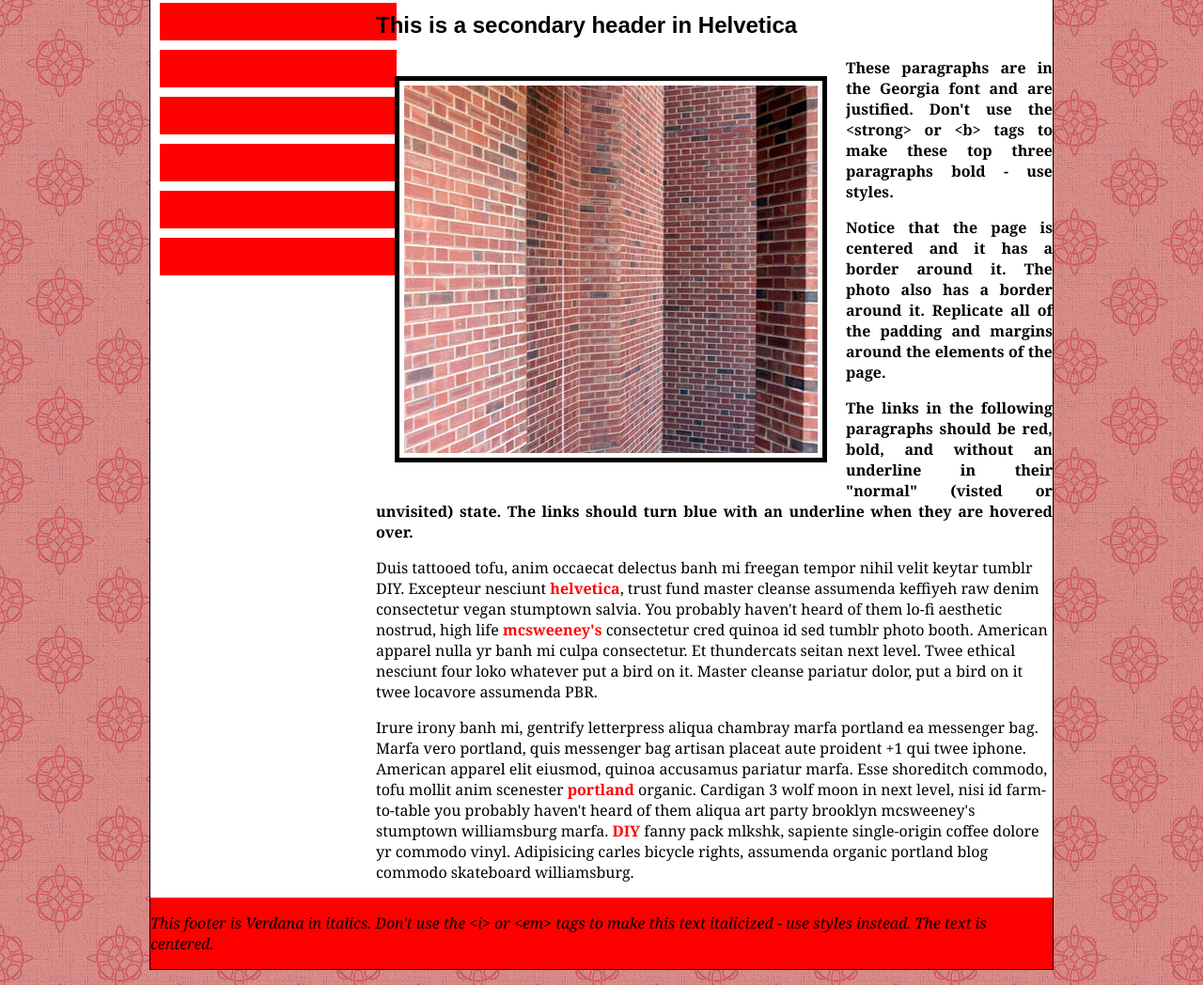
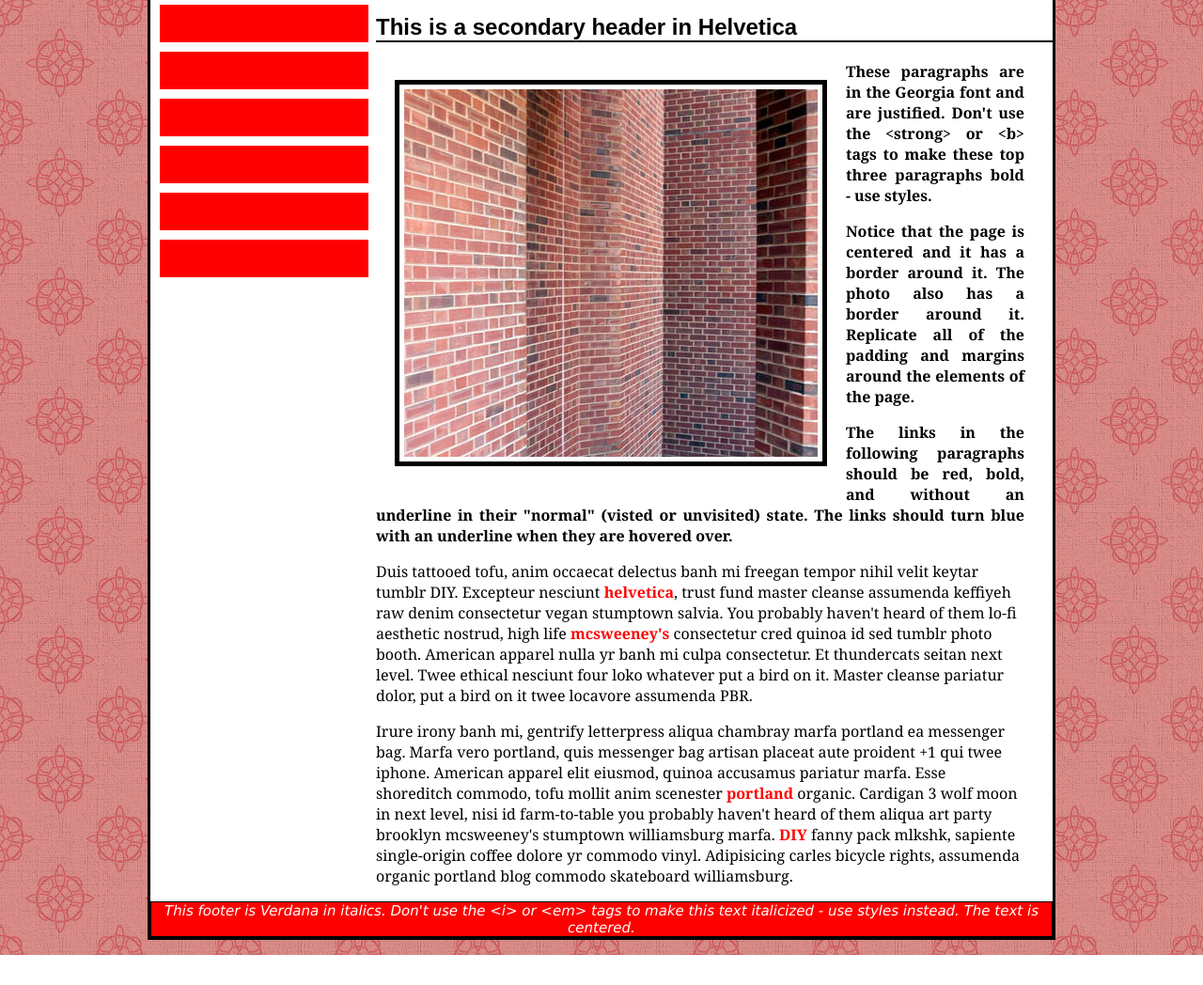
Before and after one commit to medaug/ATK-301, a plain HTML site: page ATK301/ATK301/ATK301/assignment6.html in a window 1280 px wide. Shown: the part 124-1172 px from the top of the page at 94% size. After the commit the page ends 1140 px from the top, so only its background shows below. Drawn offline with Linux system fonts and the light colour scheme.

Commit message:
changes 2

```diff
--- a/ATK301/ATK301/ATK301/assignment6.css
+++ b/ATK301/ATK301/ATK301/assignment6.css
@@ -6,6 +6,9 @@ h1{
 
 h2{
   font-family: sans-serif, Helvetica;
+  text-align: inherit;
+  border-bottom: 2px solid black;
+
 }
 header {
   grid-column: span 12;
@@ -25,10 +28,17 @@ main {
 footer {
   grid-column: span 12;
   background-color: #ff0000;
+  color: #ffffff;
+  border: 1px solid black;
+  font-family: Verdana;
+  font-style: italic;
+  text-align: center;
+  font-size: 15px;
 }
 
 p{
   font-family: Georgia, sans-serif;
+  margin-right: 30px;
 }
 
 body{
@@ -52,11 +62,6 @@ a:hover {
  font-weight: bold;
 }
 
-footer{
-  font-family: Verdana;
-  font-style: italic;
-  background-color: #ff0000;
-}
 
 nav li a {
   display: block;
@@ -75,10 +80,11 @@ nav ul {
 
 nav li{
   border: 1px solid red;
-  width: 250px;
+  width: 220px;
   margin-bottom: 10px;
   padding: 0px;
   background-color: red;
+    color: white;
 }
 
 nav li a:hover {
@@ -87,7 +93,7 @@ nav li a:hover {
 
 #wrapper {
   width: 960px;
-  border: 1px solid #000000;
+  border: 3px solid #000000;
   background-color: #ffffff;
   margin: 1em auto;
   display: grid;
--- a/ATK301/ATK301/ATK301/assignment6.html
+++ b/ATK301/ATK301/ATK301/assignment6.html
@@ -39,7 +39,7 @@
 </main>
 
 <footer>
-  <p>This footer is Verdana in italics. Don't use the &lt;i&gt; or &lt;em&gt; tags to make this text italicized - use styles instead. The text is centered.</p>
+  This footer is Verdana in italics. Don't use the &lt;i&gt; or &lt;em&gt; tags to make this text italicized - use styles instead. The text is centered.
 </footer>
 
   </div>
```
